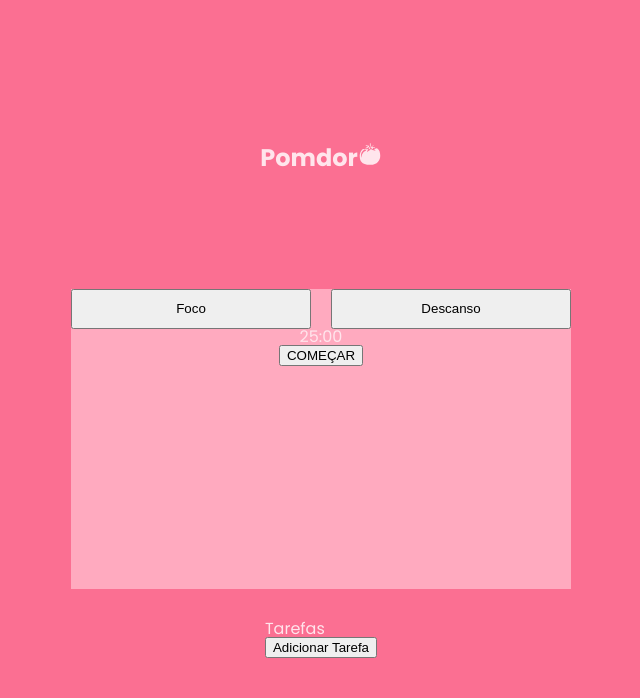
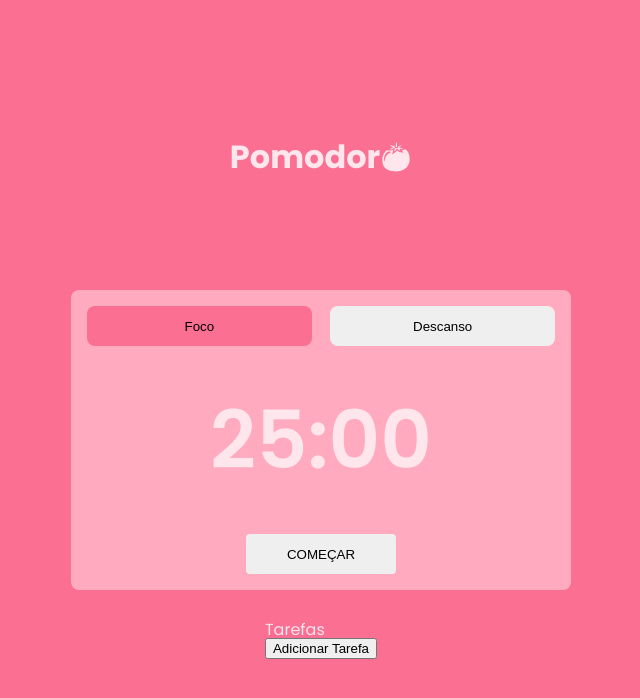
Before and after one commit to jeancarloslima/metodo-pomorodo, a React (Vite) app: page / in a window 1280 px wide. Shown: the top 698 px of the page, without its empty margins (319-959 px from the left). Built offline with nearby package versions, Linux system fonts and the light colour scheme.

Commit message:
Adicionando estilo ao contador regressivo

```diff
--- a/src/App.css
+++ b/src/App.css
@@ -32,7 +32,10 @@
 }
 
 #titulo {
-    font-size: 1.5rem;
+    display: flex;
+    justify-content: center;
+    align-items: center;
+    font-size: 2rem;
     font-weight: bold;
     text-align: center;
 }
--- a/src/App.jsx
+++ b/src/App.jsx
@@ -10,7 +10,7 @@
     <div id='app'>
       <header>
         <div id="header-container">
-          <h1 id='titulo'>Pomdor<GiTomato /></h1>
+          <h1 id='titulo'>Pomodor<GiTomato /></h1>
           <EditorTempos />
         </div>
       </header>
--- a/src/components/ContadorRegressivo/contador-regressivo.css
+++ b/src/components/ContadorRegressivo/contador-regressivo.css
@@ -5,7 +5,10 @@
     display: flex;
     flex-direction: column;
     align-items: center;
+    justify-content: space-between;
+    padding: 1rem;
     background-color: var(--cor-fundo-claro);
+    border-radius: 8px;
 }
 
 .modos-container {
@@ -17,4 +20,24 @@
 .btn-modo {
     width: 48%;
     height: 40px;
+    border: 1px solid transparent;
+    border-radius: 8px;
+    cursor: pointer;
 }
+
+.modo-ativo {
+    background-color: var(--cor-fundo);
+}
+
+.tempo {
+    font-size: 5rem;
+    font-weight: 600;
+}
+
+.btn-controle-tempo {
+    width: 150px;
+    height: 40px;
+    border: 1px solid transparent;
+    border-radius: 4px;
+    cursor: pointer;
+}
--- a/src/components/ContadorRegressivo/index.jsx
+++ b/src/components/ContadorRegressivo/index.jsx
@@ -5,7 +5,7 @@
     return (
         <div className="contador-container">
             <div className="modos-container">
-                <button className="btn-modo btn-foco">Foco</button>
+                <button className="btn-modo btn-foco modo-ativo">Foco</button>
                 <button className="btn-modo btn-descanso">Descanso</button>
             </div>
             <h2 className="tempo">25:00</h2>
```
